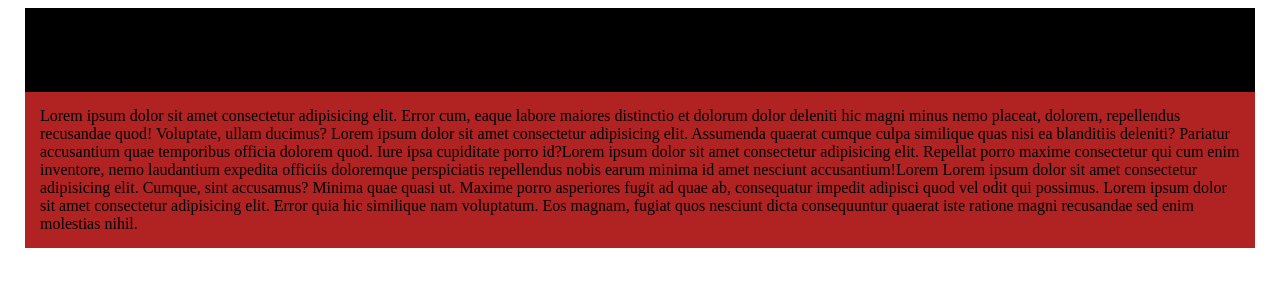
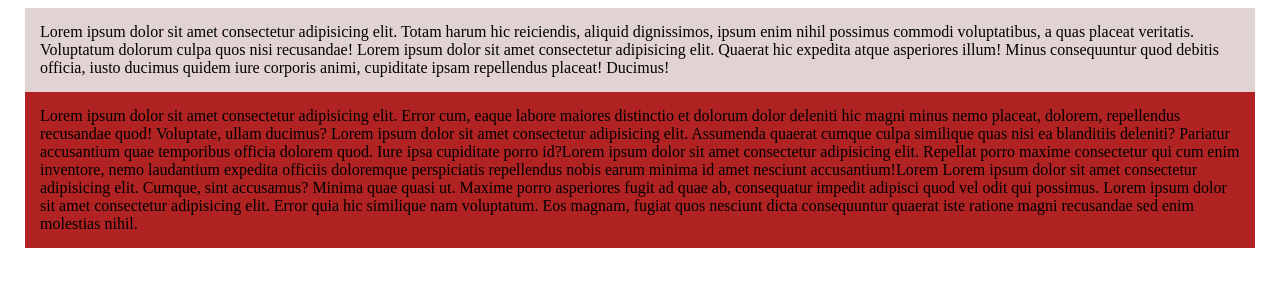
Before and after one commit to Davyd01/test, a plain HTML site: page index.html in a window 1280 px wide. Drawn offline with Linux system fonts and the light colour scheme.

Commit message:
testtest

```diff
--- a/css/style.css
+++ b/css/style.css
@@ -3,7 +3,7 @@
   width: 1200px;
   margin: 0 auto;
   padding: 15px;
-  background: #000;
+  background: #e2d3d3;
 }
 
 
```
